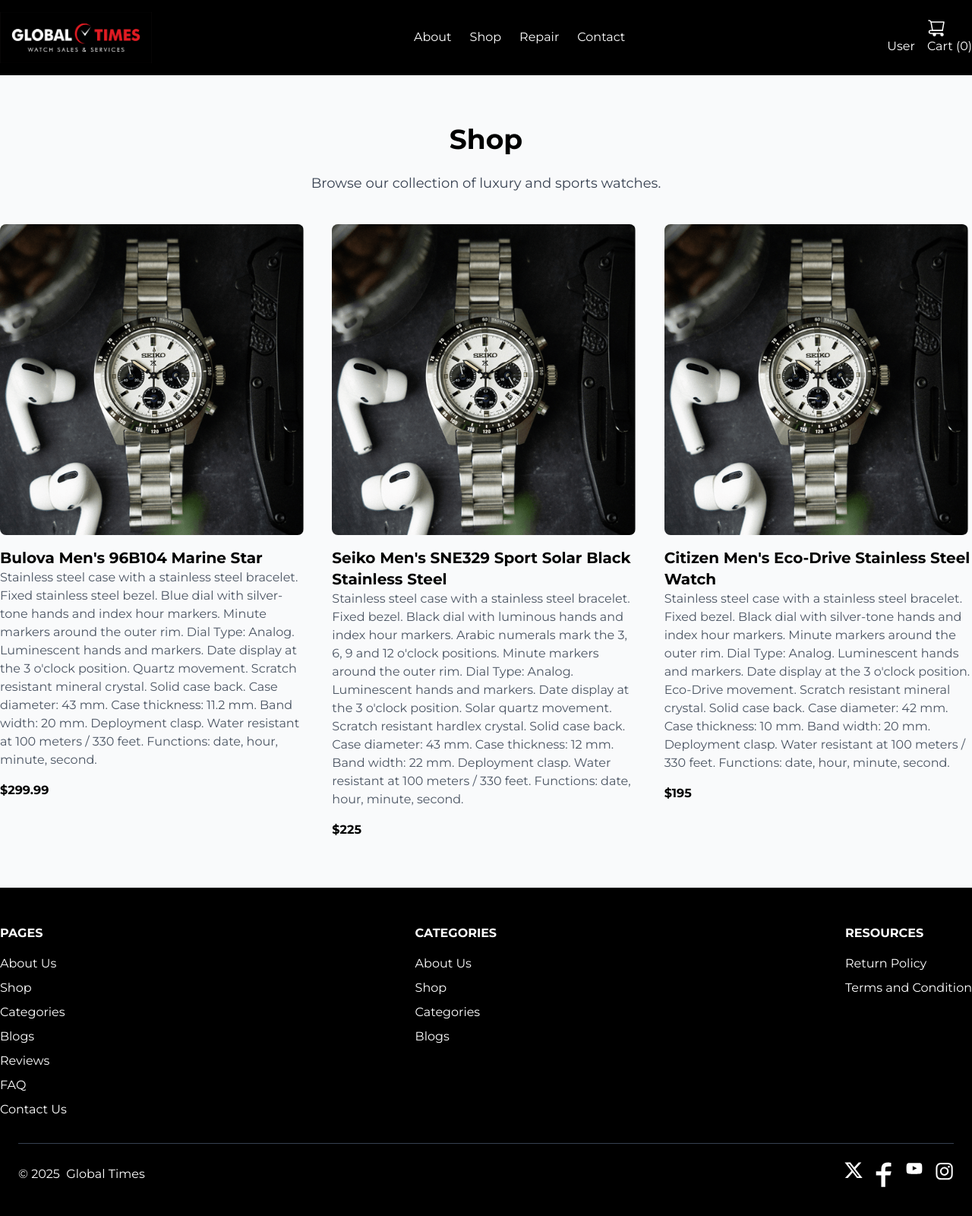
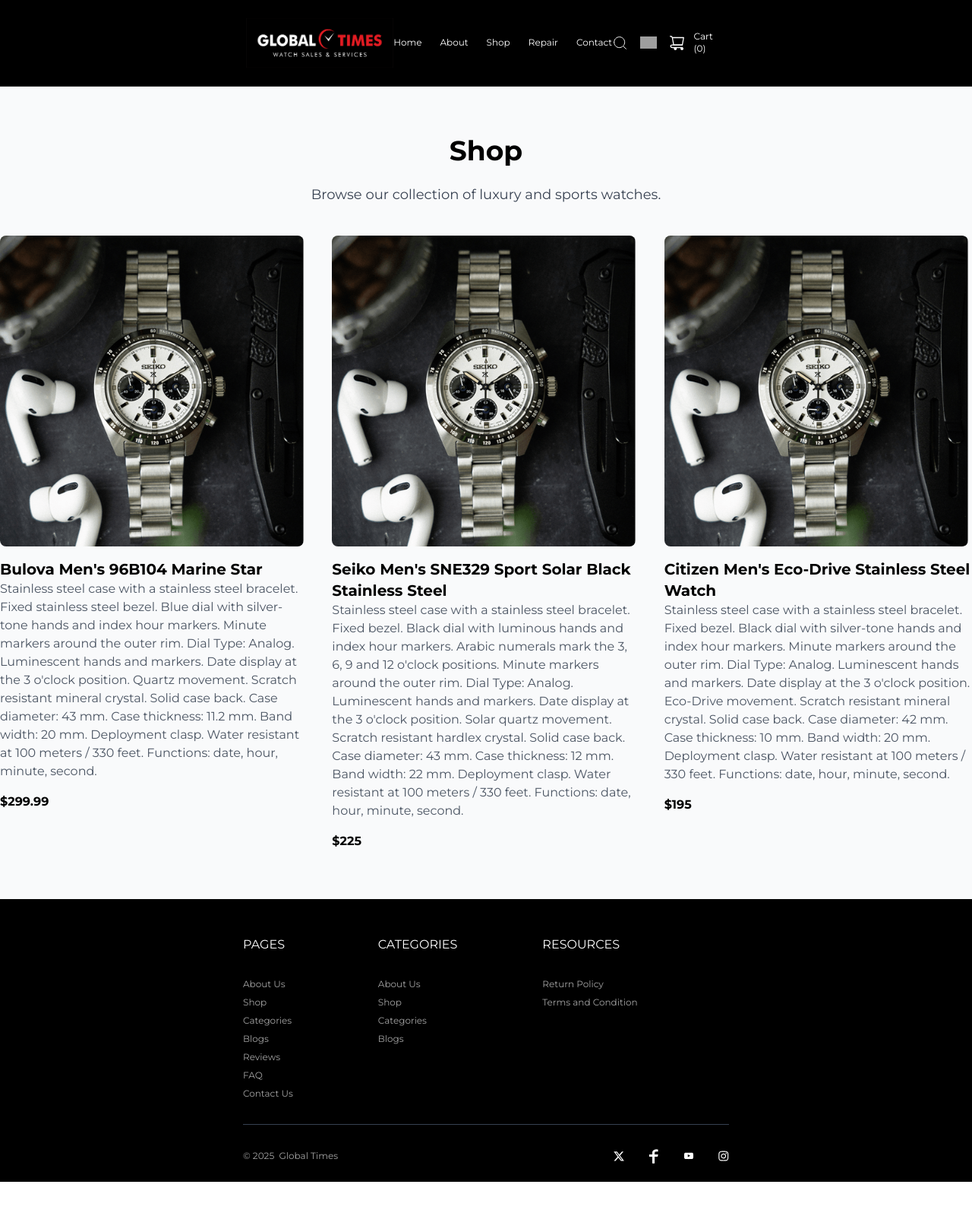
Before and after one commit to Akinwalee/e-com, a Next.js app: page /shop in a window 1280 px wide. Shown: the top 1600 px of the page at 76% size. After the commit the page ends 1555 px from the top, so only its background shows below. Built offline with nearby package versions, Linux system fonts and the light colour scheme; grey boxes are pictures that could not be loaded.

Commit message:
This is the updated index from the front end

```diff
--- a/components/Layout/Brands.js
+++ b/components/Layout/Brands.js
@@ -2,10 +2,10 @@
 
 const Brands = () => {
     return (
-        <section className="featured-brands py-12">
-            <div className="container mx-auto border-t border-gray-700 pt-3">
-                <h2 className="text-3xl text-center mb-4 font-bold">Our Top Brands</h2>
-                <div className="flex justify-center space-x-8 pt-5">
+        <section className="featured-brands mt-48 mb-8">
+            <div className="mx-auto border-t border-neutral-300">
+                <h2 className="text-2xl  text-center mb-4 ">Our Top Brands</h2>
+                <div className="flex justify-between w-3/6 mx-auto space-x-8 pt-8">
                 {[
                     'bulova-2.svg',
                     'seiko-1.svg',
@@ -17,7 +17,7 @@
                     key={brand}
                     src={`/images/${brand}`}
                     alt={`${brand} Logo`}
-                    width={100}
+                    width={120}
                     height={50}
                     className="grayscale hover:grayscale-0 transition"
                     />
--- a/components/Layout/Featured.js
+++ b/components/Layout/Featured.js
@@ -3,13 +3,13 @@
 
 export default function Featured({ products = sampleProducts }) {
     return (
-      <div className="container mx-auto px-4 py-12">
+      <div className="mx-auto w-3/6 py-12">
         <div className="mb-8">
-          <div className="text-xl font-semibold text-gray-500">Showcase</div>
-          <h2 className="text-3xl font-bold text-gray-900">Featured Watches</h2>
+          <div className="text-xs font-thin text-black">SHOWCASE</div>
+          <h2 className="text-3xl font-thin text-gray-900 font-manrope mt-4">Featured Watches</h2>
         </div>
         <div className="flex flex-wrap">
-          <div role="list" className="grid grid-cols-1 sm:grid-cols-2 lg:grid-cols-3 gap-8">
+          <div role="list" className="flex w-full justify-between">
             {products.length > 0 ? (
                 products.map((product) => (
                     <FeaturedItem key={product.id} product={product} />
--- a/components/Layout/Footer.js
+++ b/components/Layout/Footer.js
@@ -3,58 +3,58 @@
 
 const Footer = () => {
   return (
-    <footer className="bg-black text-white py-12">
-      <div className="container mx-auto">
-        <div className="flex justify-between">
+    <footer className="bg-black text-white pt-12 pb-6">
+      <div className="w-3/6 mx-auto">
+        <div className="flex space-x-28">
           <div>
-            <h4 className="font-bold mb-4">PAGES</h4>
-            <nav className="space-y-2">
-              <Link href="/about-us" className="block hover:text-gray-400">About Us</Link>
-              <Link href="/shop" className="block hover:text-gray-400">Shop</Link>
-              <Link href="/categories" className="block hover:text-gray-400">Categories</Link>
-              <Link href="/blogs" className="block hover:text-gray-400">Blogs</Link>
-              <Link href="/reviews" className="block hover:text-gray-400">Reviews</Link>
-              <Link href="/faq" className="block hover:text-gray-400">FAQ</Link>
-              <Link href="/contact-us" className="block hover:text-gray-400">Contact Us</Link>
+            <h4 className=" mb-8">PAGES</h4>
+            <nav className="text-neutral-400 text-xs space-y-2">
+              <Link href="/about-us" className="block hover:text-white duration-300 ">About Us</Link>
+              <Link href="/shop" className="block hover:text-white duration-300 ">Shop</Link>
+              <Link href="/categories" className="block hover:text-white duration-300 ">Categories</Link>
+              <Link href="/blogs" className="block hover:text-white duration-300 ">Blogs</Link>
+              <Link href="/reviews" className="block hover:text-white duration-300 ">Reviews</Link>
+              <Link href="/faq" className="block hover:text-white duration-300 ">FAQ</Link>
+              <Link href="/contact-us" className="block hover:text-white duration-300 ">Contact Us</Link>
             </nav>
           </div>
 
           <div>
-            <h4 className="font-bold mb-4">CATEGORIES</h4>
-            <nav className="space-y-2">
-              <Link href="/about-us" className="block hover:text-gray-400">About Us</Link>
-              <Link href="/shop" className="block hover:text-gray-400">Shop</Link>
-              <Link href="/categories" className="block hover:text-gray-400">Categories</Link>
-              <Link href="/blogs" className="block hover:text-gray-400">Blogs</Link>
+            <h4 className=" mb-8">CATEGORIES</h4>
+            <nav className="text-neutral-400 text-xs space-y-2">
+              <Link href="/about-us" className="block hover:text-white duration-300 ">About Us</Link>
+              <Link href="/shop" className="block hover:text-white duration-300 ">Shop</Link>
+              <Link href="/categories" className="block hover:text-white duration-300">Categories</Link>
+              <Link href="/blogs" className="block hover:text-white duration-300 ">Blogs</Link>
             </nav>
           </div>
 
 
           <div>
-            <h4 className="font-bold mb-4">RESOURCES</h4>
-            <nav className="space-y-2">
-              <Link href="/about-us" className="block hover:text-gray-400">Return Policy</Link>
-              <Link href="/shop" className="block hover:text-gray-400">Terms and Condition</Link>
+            <h4 className=" mb-8">RESOURCES</h4>
+            <nav className="text-neutral-400 text-xs space-y-2">
+              <Link href="/about-us" className="block hover:text-white duration-300 ">Return Policy</Link>
+              <Link href="/shop" className="block hover:text-white duration-300 ">Terms and Condition</Link>
             </nav>
           </div>
         </div>
 
-          <div className="footer-wrap bg-black-800 text-white py-8">
-          <div className="container mx-auto px-6">
-            <div className="footer-btm flex justify-between items-center border-t border-gray-700 pt-6">
-              <div>© 2025 &nbsp;Global Times</div>
-              <div className="ft-social flex space-x-4">
+          <div className="footer-wrap bg-black-800 text-white pt-8">
+          <div className="mx-auto">
+            <div className="footer-btm flex justify-between items-center border-t border-gray-700 pt-8">
+              <div className='text-xs text-neutral-400'>© 2025 &nbsp;Global Times</div>
+              <div className="ft-social flex items-center space-x-8">
                 <a href="https://twitter.com/" target="_blank" className="social-link w-inline-block">
-                  <Image src="/images/ic-twitter.svg" alt="Twitter" width={24} height={24} />
+                  <Image src="/images/ic-twitter.svg" alt="Twitter" width={14} height={14} />
                 </a>
                 <a href="https://www.facebook.com/" target="_blank" className="social-link w-inline-block">
-                  <Image src="/images/ic-facebook.svg" alt="Facebook" width={24} height={24} />
+                  <Image src="/images/ic-facebook.svg" alt="Facebook" width={14} height={14} />
                 </a>
                 <a href="https://www.youtube.com/" target="_blank" className="social-link w-inline-block">
-                  <Image src="/images/ic-youtube.svg" alt="YouTube" width={24} height={24} />
+                  <Image src="/images/ic-youtube.svg" alt="YouTube" width={14} height={14} />
                 </a>
                 <a href="https://www.instagram.com/" target="_blank" className="social-link w-inline-block">
-                  <Image src="/images/ic-insta.svg" alt="Instagram" width={24} height={24} />
+                  <Image src="/images/ic-insta.svg" alt="Instagram" width={14} height={14} />
                 </a>
               </div>
             </div>
--- a/components/Layout/Latest.js
+++ b/components/Layout/Latest.js
@@ -3,13 +3,13 @@
 
 export default function Latest({ products = sampleProducts }) {
     return (
-      <div className="container mx-auto px-4 py-12">
+      <div className="w-3/6 mx-auto py-12">
         <div className="mb-8">
-          <div className="text-xl font-semibold text-gray-500">Explore Our Products</div>
-          <h2 className="text-3xl font-bold text-gray-900">Latest Products</h2>
+          <div className="text-md  text-gray-500">Explore Our Products</div>
+          <h2 className="text-2xl  text-gray-900">Latest Products</h2>
         </div>
         <div className="flex flex-wrap">
-          <div role="list" className="grid grid-cols-1 sm:grid-cols-2 lg:grid-cols-3 gap-8">
+          <div role="list" className="flex justify-between w-full">
             {products.length > 0 ? (
                 products.map((product) => (
                     <LatestItem key={product.id} product={product} />
--- a/components/Layout/Navbar.js
+++ b/components/Layout/Navbar.js
@@ -3,8 +3,8 @@
 
 const Navbar = () => {
   return (
-    <nav className="w-full bg-black shadow-md text-white">
-      <div className="container mx-auto flex justify-between items-center py-4">
+    <nav className="w-full bg-black shadow-md text-white border-b border-neutral-800 p-2">
+      <div className="w-3/6 mx-auto flex justify-between items-center py-4">
         <Link href="/">
           <Image
             src="/images/GlobalTimesLogo.svg"
@@ -14,32 +14,45 @@
           />
         </Link>
 
-        <div className="flex space-x-6">
-          <Link href="/about" className="hover:text-blue-600">About</Link>
-          <Link href="/shop" className="hover:text-blue-600">Shop</Link>
-          <Link href="/repair" className="hover:text-blue-600">Repair</Link>
-          <Link href="/contact" className="hover:text-blue-600">Contact</Link>
+        <div className="flex space-x-6 text-xs">
+          <Link href="/index" >Home</Link>
+          <Link href="/about" >About</Link>
+          <Link href="/shop" >Shop</Link>
+          <Link href="/repair" >Repair</Link>
+          <Link href="/contact" >Contact</Link>
         </div>
 
         <div className="flex items-center space-x-4">
           <Link href="/log-in">
             <Image
-              src="/images/ic-user.svg"
+              src="/images/w-ic-search.svg"
+              alt="Search Icon"
+              width={22}
+              height={22}
+            />
+          </Link>
+          <Link href="/log-in">
+            <Image
+              src="/images/w-ic-user.svg"
               alt="User Icon"
-              width={24}
-              height={24}
+              width={22}
+              height={22}
             />
-            User
           </Link>
+          <div className='flex items-center space-x-3'>
             <Link href="/cart">
               <Image
                 src="/images/icon-cart.svg"
                 alt="Cart Icon"
-              width={24}
-              height={24}
+                width={22}
+                height={22}
               />
+            </Link>
+            <div className='text-xs'>
                 Cart (0)
-          </Link>
+            </div>
+          </div>
+
         </div>
       </div>
     </nav>
--- a/tailwind.config.js
+++ b/tailwind.config.js
@@ -9,6 +9,15 @@
       fontFamily: {
         'montserrat': ['Montserrat', 'sans-serif'],
         'manrope': ['Manrope', 'sans-serif']
+      },
+      keyframes: {
+        bounceY: {
+          '0%, 100%': { transform: 'translateY(0)' },
+          '50%': { transform: 'translateY(-10px)' },
+        }
+      },
+      animation: {
+        bounceY: 'bounceY 1.5s ease-in-out infinite',
       }
     },
   },
```
Also changed, not shown: components/Layout/Banner.js (+22 -21 lines), components/Layout/Cta.js (+6 -5 lines), components/Layout/Hero.js (+27 -9 lines), components/Layout/Services.js (+16 -15 lines), public/images/w-ic-arrow.svg. Lines whose indentation alone changed are shown as unchanged.
